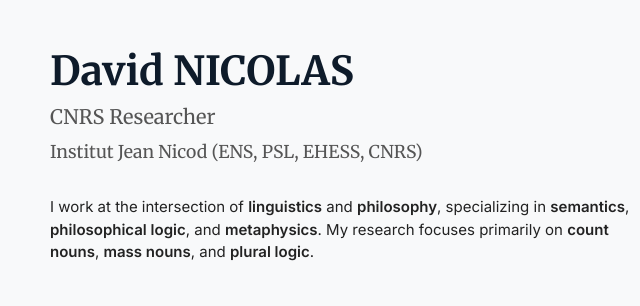
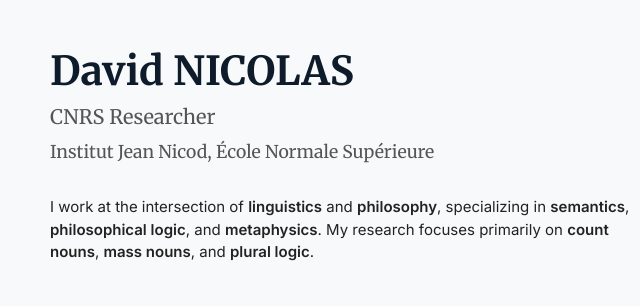
Before and after one commit to d-a-nicolas/d-a-nicolas.github.io, a plain HTML site: page index.html in a window 1280 px wide. Shown: the part 114-420 px from the top of the page, 141-781 px from the left. Drawn offline with Linux system fonts and the light colour scheme.

Commit message:
Add files via upload
Changed ENS-PSL... to Ecole Normale Supérieure

```diff
--- a/index.html
+++ b/index.html
@@ -326,7 +326,7 @@
 <header id="home" class="hero">
     <div class="hero-content">
         <h1>David NICOLAS <span class="hero-sub">CNRS Researcher</span></h1>
-        <h4 style="font-weight: 400; font-size: 1.1rem; color: #555;">Institut Jean Nicod (ENS, PSL, EHESS, CNRS)</h4>
+        <h4 style="font-weight: 400; font-size: 1.1rem; color: #555;">Institut Jean Nicod, École Normale Supérieure</h4>
         <br>
         <p>I work at the intersection of <strong>linguistics</strong> and <strong>philosophy</strong>, specializing in <strong>semantics</strong>, <strong>philosophical logic</strong>, and <strong>metaphysics</strong>. My research focuses primarily on <strong>count nouns</strong>, <strong>mass nouns</strong>, and <strong>plural&nbsp;logic</strong>.</p>
     </div>
```
